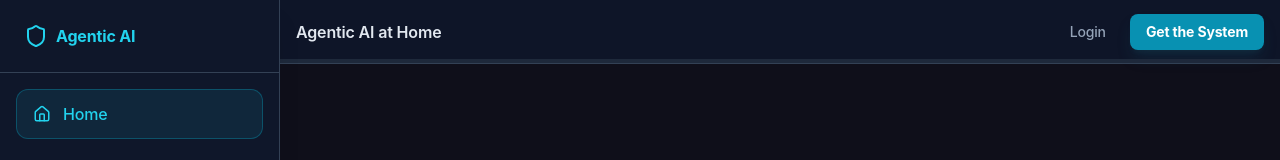
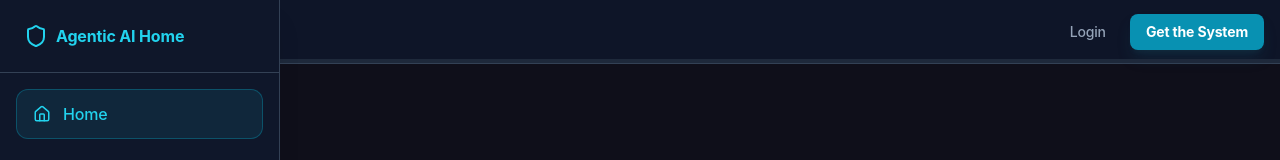
Before and after one commit to agenticaihome/ebook-frontend, a React (Create React App) app: page / in a window 1280 px wide. Shown: the top 160 px of the page. Built offline with nearby package versions, Linux system fonts and the light colour scheme; no server answers.

Commit message:
Update branding: Full name in sidebar, remove redundant title

```diff
--- a/src/components/layout/WebbookLayout.jsx
+++ b/src/components/layout/WebbookLayout.jsx
@@ -62,7 +62,7 @@ const WebbookLayout = ({ children }) => {
                 <div className="p-6 border-b border-slate-700 flex justify-between items-center">
                     <Link to="/" className="flex items-center gap-2 font-bold text-cyan-400" aria-label="Go to Home">
                         <Shield size={24} />
-                        <span>Agentic AI</span>
+                        <span>Agentic AI Home</span>
                     </Link>
                     <button
                         onClick={() => setIsSidebarOpen(false)}
@@ -210,7 +210,7 @@ const WebbookLayout = ({ children }) => {
                             </button>
                         )}
                         <h1 className="font-semibold text-slate-200 truncate">
-                            {chapters.find(c => c.path === location.pathname)?.title || 'Agentic AI at Home'}
+                            {chapters.find(c => c.path === location.pathname)?.title || ''}
                         </h1>
                     </div>
 
```
